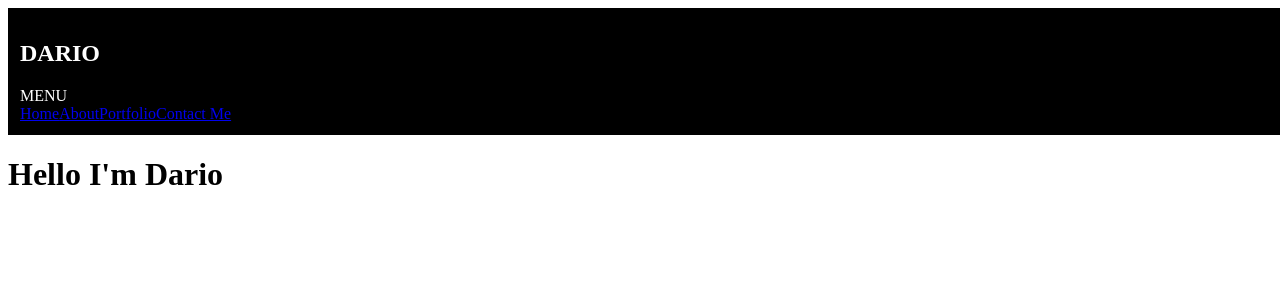
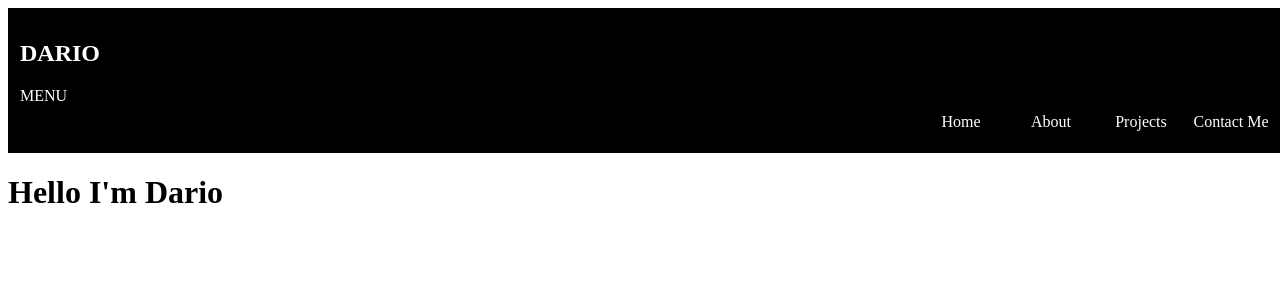
Before and after one commit to darioformoso/Portfolio, an Angular app: page / in a window 1280 px wide. Shown: the top 300 px of the page. Built offline with nearby package versions, Linux system fonts and the light colour scheme.

Commit message:
nav-bar-updates
Updated nav-bar

```diff
--- a/package.json
+++ b/package.json
@@ -17,7 +17,7 @@
     "@angular/core": "^18.0.0",
     "@angular/forms": "^18.0.0",
     "@angular/material": "^18.0.0",
-    "@angular/platform-browser": "^18.0.0",
+    "@angular/platform-browser": "^18. 0.0",
     "@angular/platform-browser-dynamic": "^18.0.0",
     "@angular/router": "^18.0.0",
     "rxjs": "~7.8.0",
--- a/src/app/navigation/navigation.component.html
+++ b/src/app/navigation/navigation.component.html
@@ -8,9 +8,11 @@
     <span>MENU</span>
     <i class="menu-toggle fa-solid fa-bars"></i>
   </div>
-  <div class="nav-items">
+  <div class="nav-menu">
     @for (item of navItems; track item.key) {
-    <a class="nav-item" href="#">{{item.label}}</a>
+      <div class="nav-menu-item">
+        <a class="nav-menu-item-link" [href]="item.key">{{item.label}}</a>
+      </div>
     }
   </div>
   <!-- <ul class="nav-menu">
--- a/src/app/navigation/navigation.component.scss
+++ b/src/app/navigation/navigation.component.scss
@@ -19,7 +19,9 @@ body {
 }
 
 .nav-menu {
-  display: block;
+  display: flex;
+  align-items: end;
+  justify-content: end;
   margin: 8px 8px 8px auto;
 }
 
@@ -27,18 +29,21 @@ body {
   cursor: pointer;
 }
 
-.nav-menu-item {
-  display: inline-block;
-  text-decoration: none;
-  color: white;
-  width: 60px;
-}
+.nav-menu-item{
+  width: 90px;
+  display: flex;
+  align-items: center;
+  justify-content: center;
+  a{
+    text-decoration: none;
+    color:white;
+  }
 
-.nav-menu-item:hover {
+a:hover {
   color: orange;
 }
 
-.nav-menu-item::after {
+a::after {
   content: '';
   display: block;
   height: 2px;
@@ -47,9 +52,11 @@ body {
   transition: width 0.5s ease;
 }
 
-.nav-menu-item:hover::after {
-  width: 100%;
+a:hover::after {
+  width: 105%;
 }
+}
+
 
 .nav-menu li {
   display: inline-block;
@@ -105,12 +112,12 @@ body {
     padding: 0;
   }
 
-  .nav-menu-item::after {
+  a::after {
     content: '';
     display: none;
   }
 
-  .nav-menu-item:hover::after {
+  a:hover::after {
     display: none;
   }
 }
--- a/src/app/navigation/navigation.component.ts
+++ b/src/app/navigation/navigation.component.ts
@@ -11,7 +11,7 @@ export class TopNavigationComponent implements OnInit {
   protected navItems: Array<{ key: string, label: string }> = [
     { key: 'home', label: 'Home' },
     { key: 'about', label: 'About' },
-    { key: 'portfolio', label: 'Portfolio' },
+    { key: 'projects', label: 'Projects' },
     { key: 'contactMe', label: 'Contact Me' },
   ];
   constructor() { }
```
Also changed, not shown: 2 other files (tests, documents, lock files or other folders).
